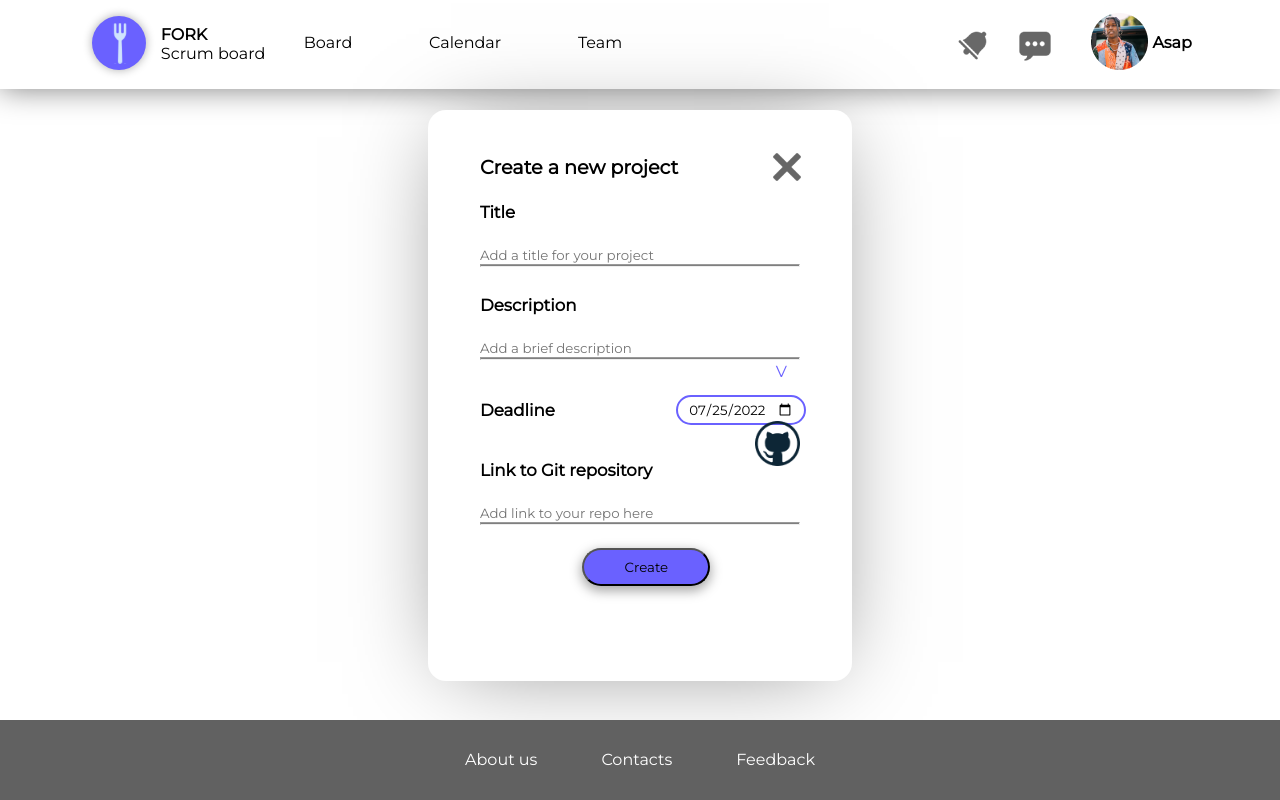
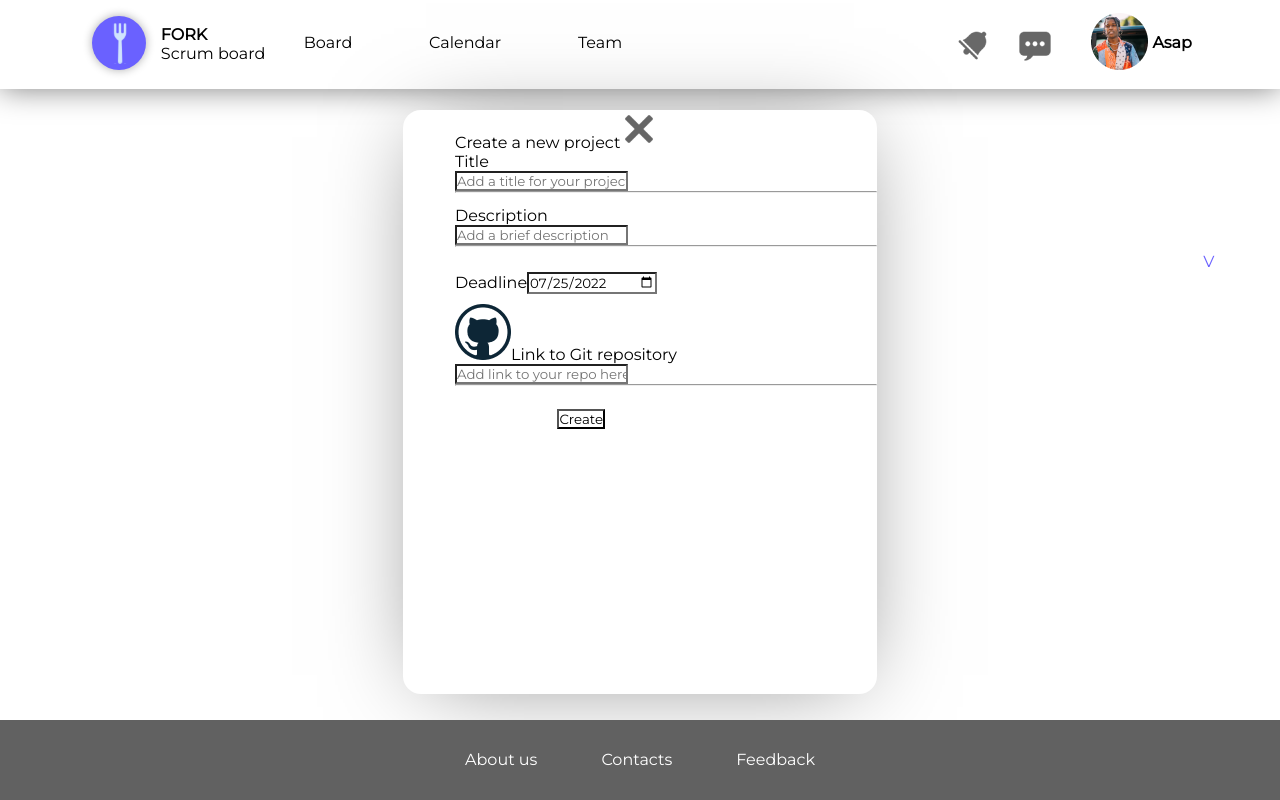
Before and after one commit to DanilBelka/fork-front, a React (Create React App) app: page /project-creation in a window 1280 px wide. Built offline with nearby package versions, Linux system fonts and the light colour scheme.

Commit message:
Changed styles

```diff
--- a/src/styles/stylesheet.css
+++ b/src/styles/stylesheet.css
@@ -168,74 +168,14 @@ img {
 }
 
 .project-creation {
-  position: relative;
   margin-top: 21px;
   margin-bottom: 21px;
-  height: 65vh;
-  width: 25vw;
+  height: 73vh;
+  width: 33vw;
   background: #FFFFFF;
   box-shadow: 0px 4px 90px -23px rgba(0, 0, 0, 0.5);
   border-radius: 18px;
-  padding: 3vw 4.1vw 1vw 4.1vw;
-}
-.project-creation__title {
-  font-weight: bold;
-  font-size: 1.5vw;
-  line-height: 39px;
-}
-.project-creation__closeButton {
-  position: absolute;
-  margin-left: 7vw;
-  cursor: pointer;
-}
-.project-creation__label {
-  font-weight: bold;
-  font-size: 1.3vw;
-  line-height: 50px;
-}
-.project-creation__input {
-  border: none;
-  width: 20vw;
-  margin-top: 10px;
-  outline: none;
-}
-.project-creation__line {
-  height: 1px;
-  background-color: rgba(0, 0, 0, 0.5);
-}
-.project-creation__date {
-  border-radius: 20px;
-  border: 2px solid #6A61FF;
-  height: 2vw;
-  width: 9vw;
-  text-align: center;
-  padding-right: 10px;
-  margin-top: 10px;
-}
-.project-creation__btn {
-  background: #6A61FF;
-  box-shadow: 0px 4px 12px 1px rgba(0, 0, 0, 0.35);
-  border-radius: 37px;
-  height: 3vw;
-  width: 10vw;
-  cursor: pointer;
-}
-.project-creation__btn:hover {
-  box-shadow: 0px 8px 20px 5px rgba(0, 0, 0, 0.35);
-  font-weight: bold;
-}
-
-.deadline {
-  display: flex;
-  gap: 9.5vw;
-}
-
-.form-picture {
-  position: absolute;
-  right: 4.1vw;
-  top: 24.3vw;
-  width: 45px;
-  height: 45px;
+  padding-left: 4.1vw;
 }
 
 /*# sourceMappingURL=stylesheet.css.map */
```
Also changed, not shown: 1 other file (tests, documents, lock files or other folders).
